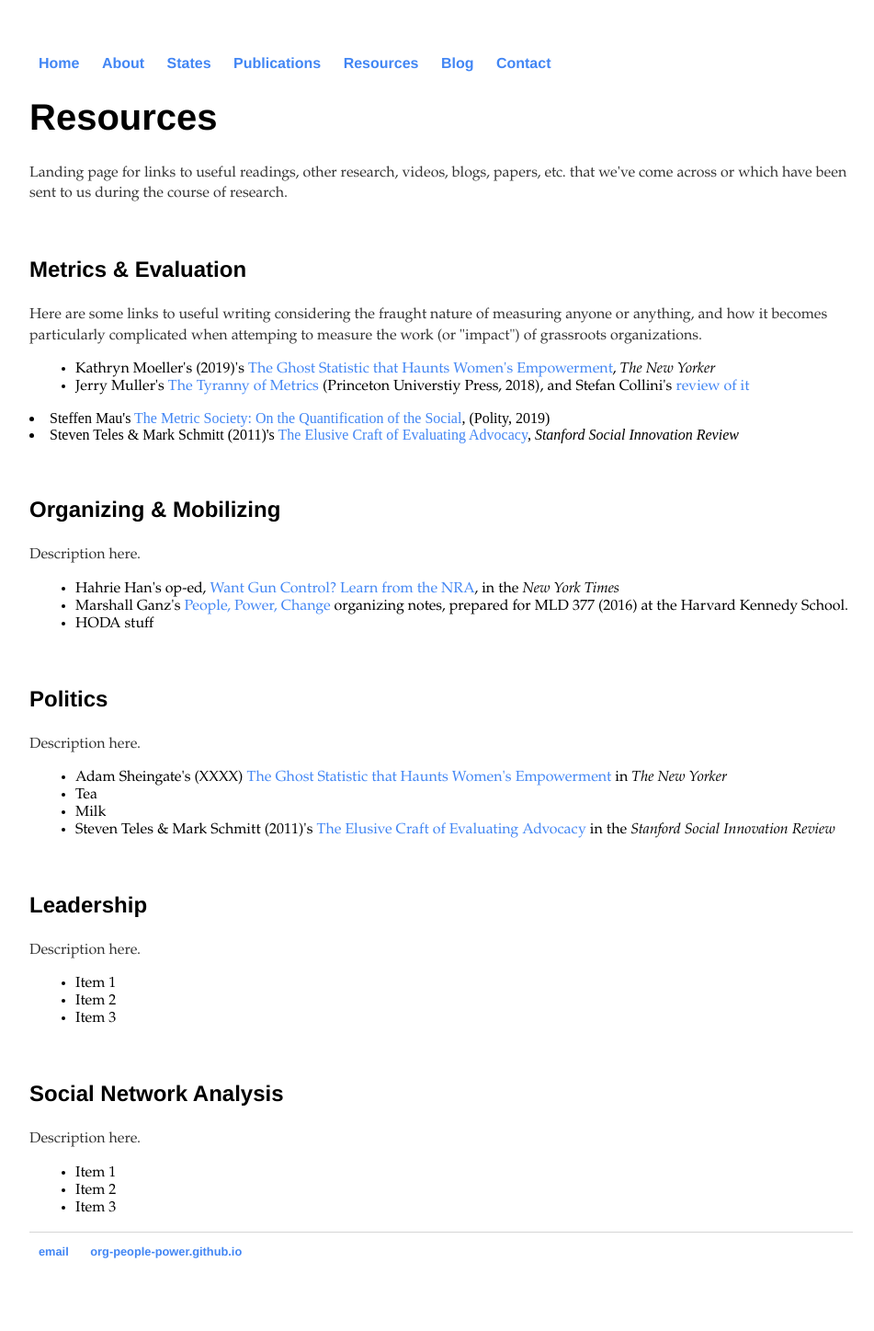
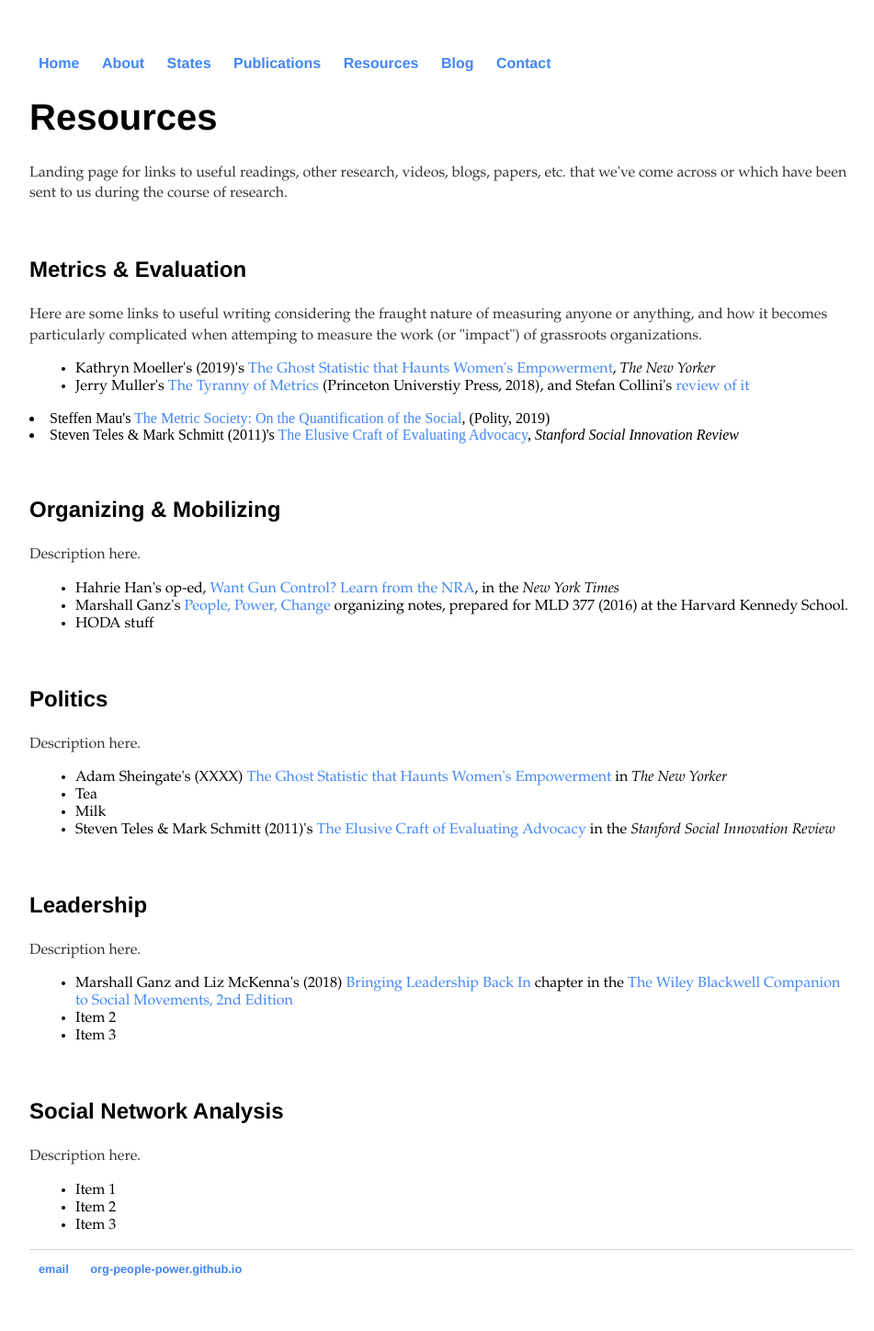
Before and after one commit to org-people-power/org-people-power.github.io, a Jekyll site: the page built from resources/index.html, in a window 1280 px wide. Shown: the whole page at 92% size, without its empty margins (160-1111 px from the left). Built offline with Jekyll 4.4.1, drawn with Linux system fonts in a browser that asks for light colours.

Commit message:
Update index.html

```diff
--- a/resources/index.html
+++ b/resources/index.html
@@ -43,9 +43,9 @@ title: Resources
 <h3>Leadership</h3>
 <p> Description here.
 	<ul>
-		<li> Item 1 </li>
-		<li> Item 2 </li>
-		<li> Item 3 </li>
+	<li> Marshall Ganz and Liz McKenna's (2018) <a href="https://www.dropbox.com/s/yksoljxsugyij73/GanzMcKenna-Leadership.pdf?dl=0">Bringing Leadership Back In</a> chapter in the <a href="https://onlinelibrary.wiley.com/doi/book/10.1002/9781119168577">The Wiley Blackwell Companion to Social Movements, 2nd Edition</a></li>
+	<li> Item 2 </li>
+	<li> Item 3 </li>
 	</ul>
 </p>
 <br>
```
